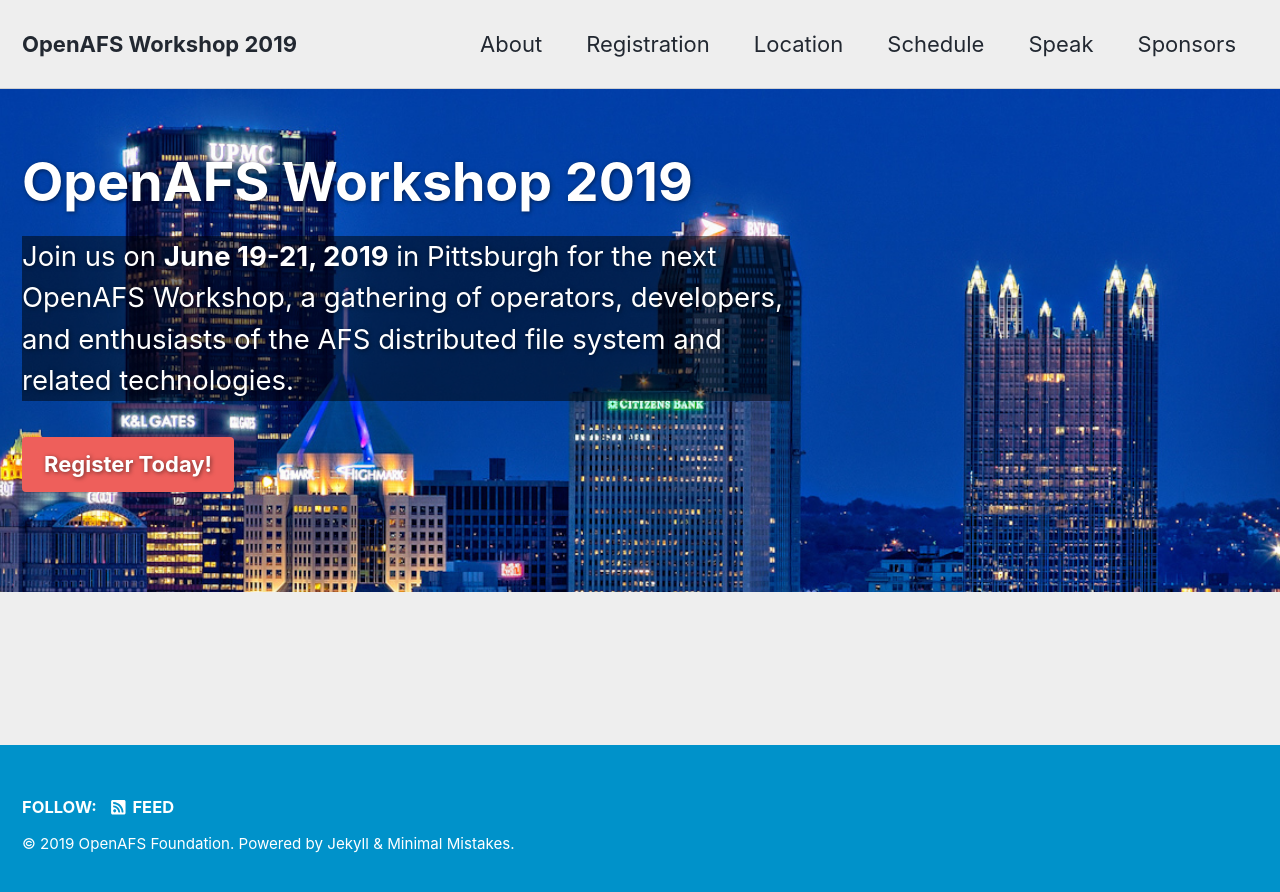
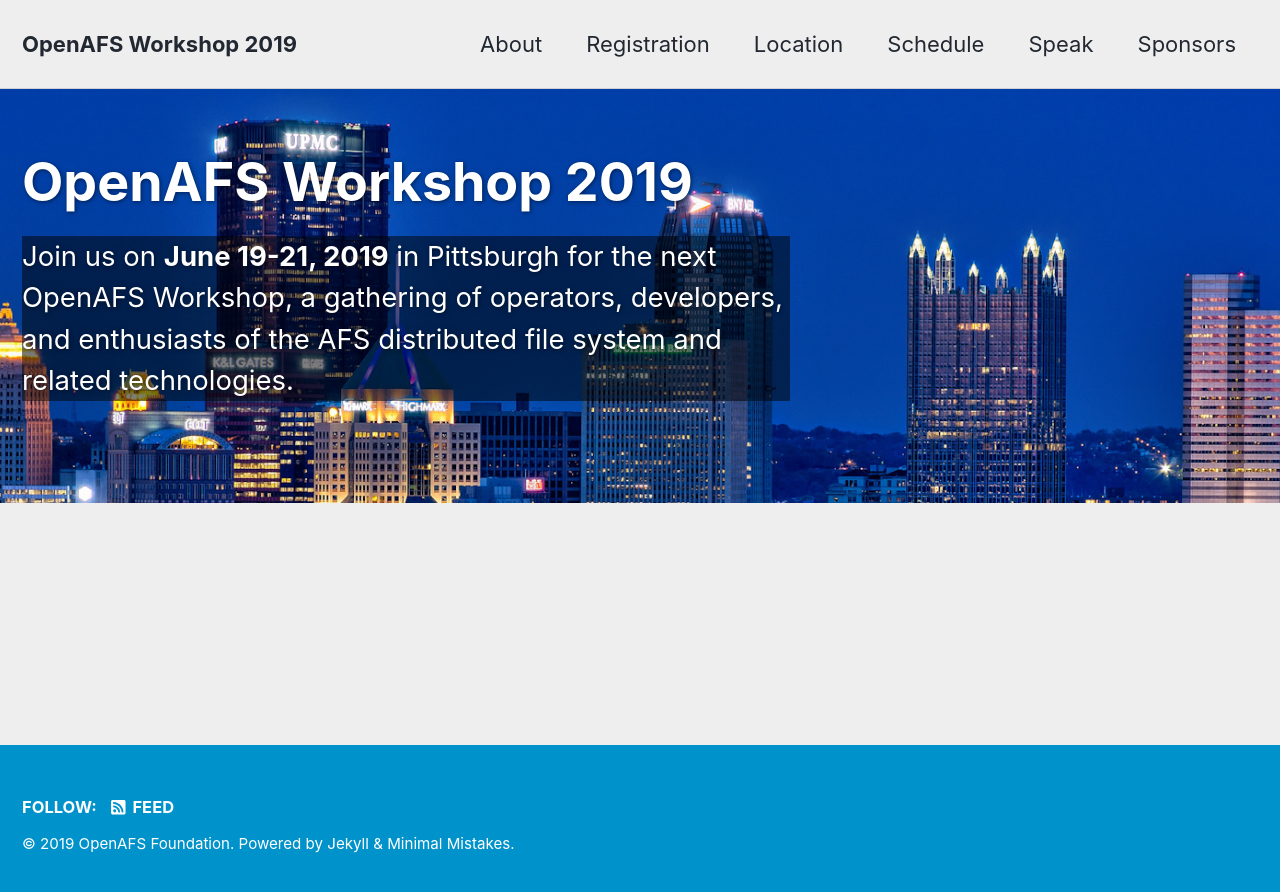
Before and after one commit to openafsfoundation/openafs-workshop.org, a Jekyll site: the page built from index.html, in a window 1280 px wide. Shown: the top 892 px of the page. Built offline with Jekyll 4.4.1, drawn with Linux system fonts in a browser that asks for light colours; cached includes are drawn as plain includes; nearby versions of some CDN libraries; the list of posts is cut into pages by our own code.

Commit message:
Remove register button from front page

```diff
--- a/index.html
+++ b/index.html
@@ -4,9 +4,6 @@
 header:
   overlay_color: "#5e616c"
   overlay_image: /assets/images/splash-08.jpg
-  actions:
-    - label: "Register Today!"
-      url: "/2019/registration/"
 excerpt: >
   Join us on <strong>June 19-21, 2019</strong> in Pittsburgh for the next OpenAFS Workshop, a
   gathering of operators, developers, and enthusiasts of the AFS distributed
```
